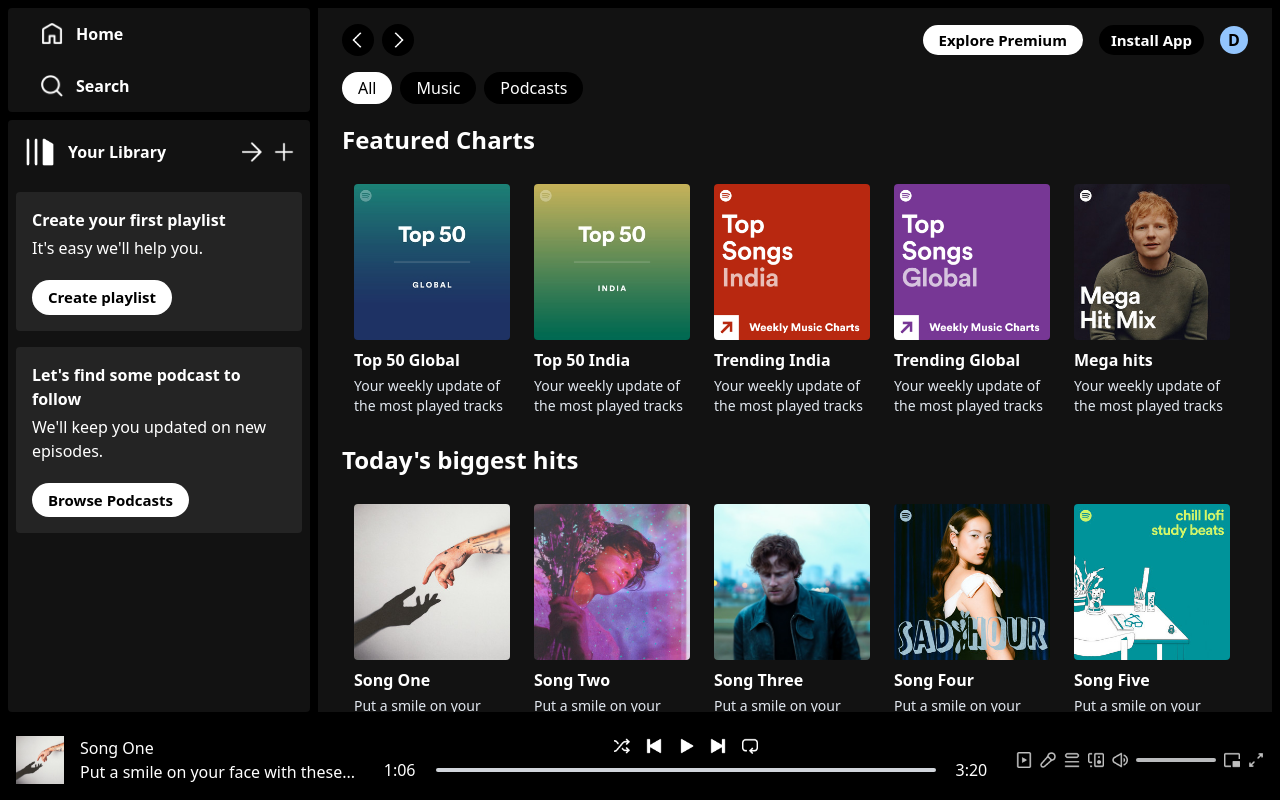
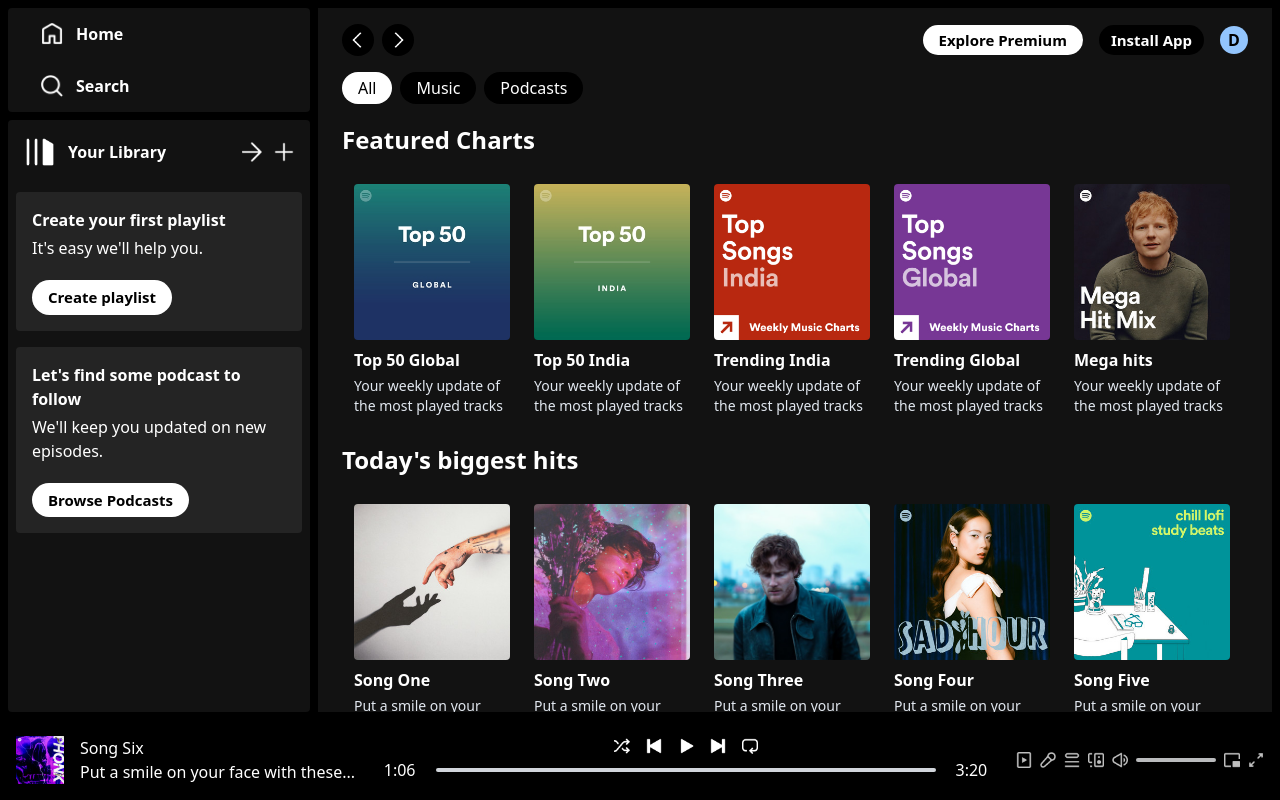
Before and after one commit to Dhaliyanoushad/spotify-clone, a React (Vite) app: page / in a window 1280 px wide. Built offline with nearby package versions, Linux system fonts and the light colour scheme.

Commit message:
Play and Pause

```diff
--- a/src/App.jsx
+++ b/src/App.jsx
@@ -1,9 +1,11 @@
-import React from "react";
+import React, { useContext } from "react";
 import Sidebar from "./components/Sidebar";
 import Player from "./components/Player";
 import Display from "./components/Display";
+import { PlayerContext } from "./context/PlayerContext";
 
 const App = () => {
+  const { audioRef, track } = useContext(PlayerContext);
   return (
     <div className="h-screen bg-black">
       <div className="h-[90%] flex">
@@ -11,6 +13,7 @@
         <Display />
       </div>
       <Player />
+      <audio ref={audioRef} src={track.file} preload="auto"></audio>
     </div>
   );
 };
--- a/src/components/Player.jsx
+++ b/src/components/Player.jsx
@@ -1,14 +1,18 @@
-import React from "react";
-import { assets, songsData } from "../assets/assets";
+import React, { useContext } from "react";
+import { assets } from "../assets/assets";
+import { PlayerContext } from "../context/PlayerContext";
 
 const Player = () => {
+  const { track, seekBar, seekBg, playStatus, play, pause } =
+    useContext(PlayerContext);
+
   return (
     <div className="h-[10%] bg-black flex justify-between items-center text-white px-4">
       <div className="hidden lg:flex items-center gap-4">
-        <img className="w-12" src={songsData[0].image} alt="" />
+        <img className="w-12" src={track.image} alt="" />
         <div>
-          <p>{songsData[0].name}</p>
-          <p>{songsData[0].desc.slice(0, 35)}...</p>
+          <p>{track.name}</p>
+          <p>{track.desc.slice(0, 35)}...</p>
         </div>
       </div>
       <div className="flex flex-col items-center gap-1 m-auto">
@@ -19,14 +23,34 @@
             alt=""
           />
           <img className="w-4 cursor-pointer" src={assets.prev_icon} alt="" />
-          <img className="w-4 cursor-pointer" src={assets.play_icon} alt="" />
+          {playStatus ? (
+            <img
+              onClick={pause}
+              className="w-4 cursor-pointer"
+              src={assets.pause_icon}
+              alt=""
+            />
+          ) : (
+            <img
+              onClick={play}
+              className="w-4 cursor-pointer"
+              src={assets.play_icon}
+              alt=""
+            />
+          )}
           <img className="w-4 cursor-pointer" src={assets.next_icon} alt="" />
           <img className="w-4 cursor-pointer" src={assets.loop_icon} alt="" />
         </div>
         <div className="flex items-center gap-5">
           <p>1:06</p>
-          <div className="w-[60vw] max-w-[500px] bg-gray-300 rounded-full cursor-pointer">
-            <hr className="h-1 border-none w-0 bg-green-800 rounded-full" />
+          <div
+            ref={seekBg}
+            className="w-[60vw] max-w-[500px] bg-gray-300 rounded-full cursor-pointer"
+          >
+            <hr
+              ref={seekBar}
+              className="h-1 border-none w-0 bg-green-800 rounded-full"
+            />
           </div>
           <p>3:20</p>
         </div>
--- /dev/null
+++ b/src/context/PlayerContext.jsx
@@ -0,0 +1,54 @@
+import { createContext, useRef, useState } from "react";
+import { songsData } from "../assets/assets";
+
+export const PlayerContext = createContext();
+
+const PlayerContextProvider = (props) => {
+  const audioRef = useRef();
+  const seekBg = useRef();
+  const seekBar = useRef();
+
+  const [track, setTrack] = useState(songsData[5]);
+  const [playStatus, setPlayStatus] = useState(false);
+  const [time, setTime] = useState({
+    currentTime: {
+      second: 0,
+      minute: 0,
+    },
+    totalTime: {
+      second: 0,
+      minute: 0,
+    },
+  });
+
+  const play = () => {
+    audioRef.current.play();
+    setPlayStatus(true);
+  };
+
+  const pause = () => {
+    audioRef.current.pause();
+    setPlayStatus(false);
+  };
+
+  const contextvalue = {
+    audioRef,
+    seekBar,
+    seekBg,
+    track,
+    setTrack,
+    playStatus,
+    setPlayStatus,
+    time,
+    setTime,
+    play,
+    pause,
+  };
+  return (
+    <PlayerContext.Provider value={contextvalue}>
+      {props.children}
+    </PlayerContext.Provider>
+  );
+};
+
+export default PlayerContextProvider;
--- a/src/main.jsx
+++ b/src/main.jsx
@@ -4,11 +4,14 @@
 import App from "./App.jsx";
 import "./index.css";
 import { BrowserRouter } from "react-router-dom";
+import PlayerContextProvider from "./context/PlayerContext.jsx";
 
 createRoot(document.getElementById("root")).render(
   <StrictMode>
     <BrowserRouter>
-      <App />
+      <PlayerContextProvider>
+        <App />
+      </PlayerContextProvider>
     </BrowserRouter>
   </StrictMode>
 );
```
